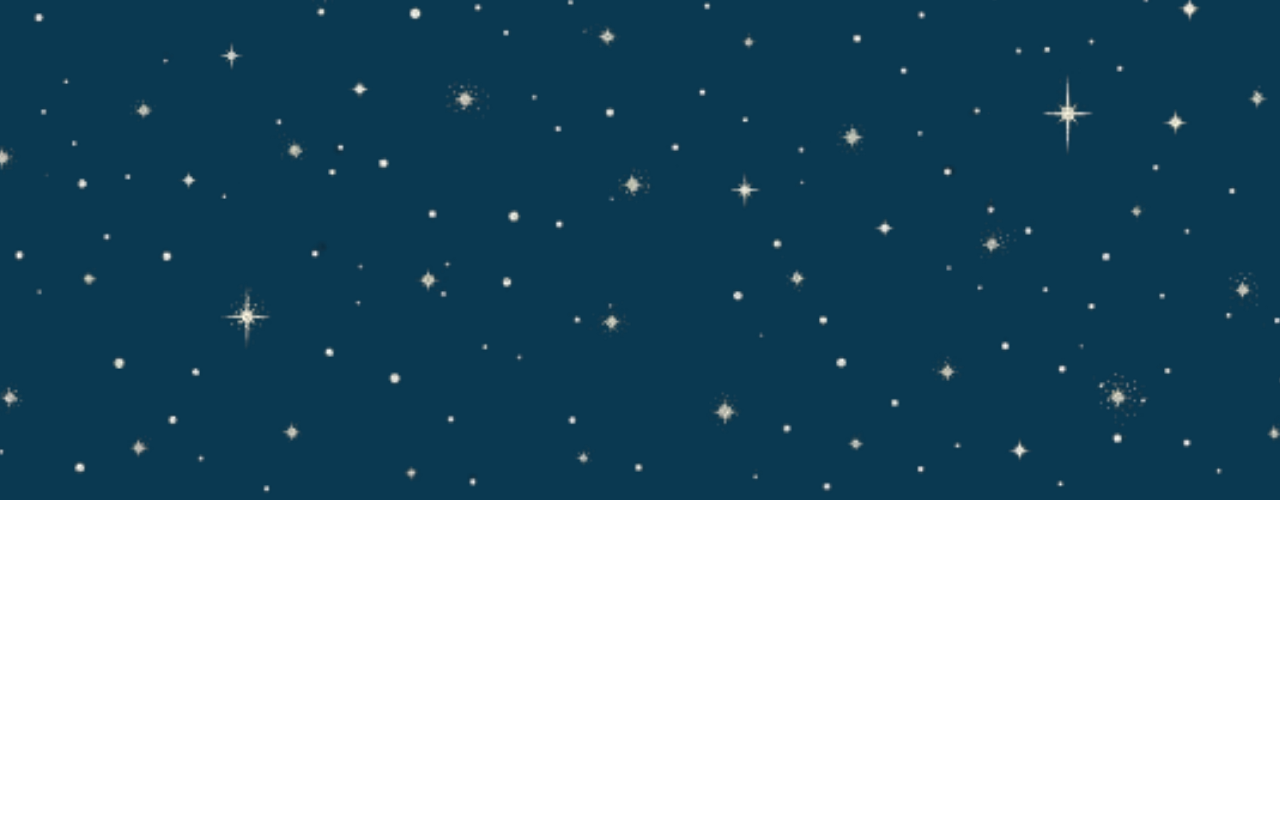
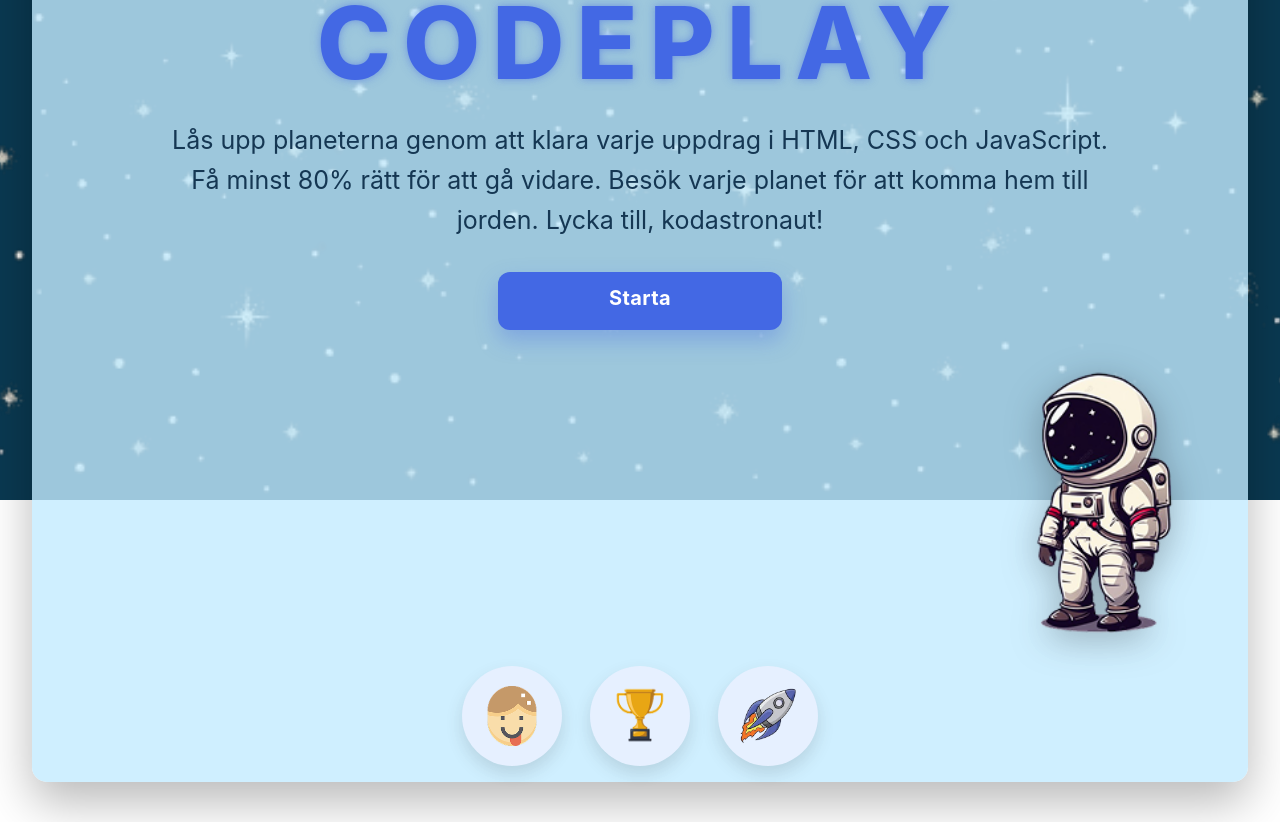
Before and after one commit to Sity-Marp/CodePlay, a React (Create React App) app in the folder frontend/: page /dashboard in a window 1280 px wide. Before the commit this address had no page. Shown: the part 300-1122 px from the top of the page. Before the commit the page ends 800 px from the top, so only its background shows below. Built offline with nearby package versions, Linux system fonts and the light colour scheme.

Commit message:
home samt dashboard + footer

```diff
--- a/frontend/src/App.js
+++ b/frontend/src/App.js
@@ -1,8 +1,10 @@
 import { BrowserRouter, Routes, Route } from "react-router-dom";
 import Navbar from "./components/Navbar";
 import Background from "./components/Background";
+import footer from "./components/Footer";
 import Home from "./pages/Home";
 import Login from "./pages/Login";
+import Dashboard from "./pages/Dashboard";
 import "./App.css";
 
 function App() {
@@ -11,10 +13,11 @@ function App() {
       <Background />
       <Navbar />
       <Routes>
-        <Route path="/" element={<Home />} />{" "}
-        {/* Startsida - utloggad användare */}
+        <Route path="/" element={<Home />} />
         <Route path="/login" element={<Login />} />
+        <Route path="/dashboard" element={<Dashboard />} />
       </Routes>
+      <footer />
     </BrowserRouter>
   );
 }
--- a/frontend/src/pages/Dashboard.css
+++ b/frontend/src/pages/Dashboard.css
@@ -0,0 +1,175 @@
+/* === Sidlayout (samma tänk som Home) === */
+.dashboard {
+  min-height: calc(100vh - 72px);
+  display: grid;
+  place-items: start center;
+  padding: 24px 16px;
+}
+
+/* === Kortet i mitten === */
+.db-card {
+  background: #c3ebffcc;
+  border-radius: 15px;
+  width: clamp(320px, 90vw, 130rem);
+  height: 55rem;
+  box-shadow: 0 20px 48px rgba(0, 0, 0, 0.28);
+  backdrop-filter: saturate(1.05);
+  margin: 32px 0 16px;
+  padding: clamp(20px, 4vw, 32px);
+
+  display: grid;
+  grid-template-rows: auto 1fr auto;  /* topp / mitten / botten i mobilläge */
+  grid-template-columns: 1fr;         /* en kolumn i mobilläge */
+  gap: clamp(12px, 2vw, 20px);
+  position: relative;
+  text-align: center;
+}
+
+/* Överst: titeln */
+.db-title {
+  margin: 0;
+  color: #4368e4;
+  font-weight: 800;
+  text-transform: uppercase;
+  letter-spacing: 0.12em;
+  line-height: 1.15;
+  font-size: clamp(20px, 15vw, 100px);
+  text-shadow:
+    0 0 6px rgba(67, 104, 228, 0.35),
+    0 0 12px rgba(67, 104, 228, 0.25);
+}
+
+/* Mitten: intro (centrerad och lite större) */
+.db-intro {
+  margin: 0 auto;
+  max-width: 60ch;
+  color: #153753;
+  font-size: clamp(16px, 3vw, 25px);
+  line-height: 1.6;
+  padding-inline: 8px;
+  text-align: center;        /* centrera texten */
+  align-self: start;         /* lägg nära toppen av mitten-raden */
+}
+
+/* Primär-CTA under introt (centrerad) */
+.db-cta {
+  margin: 12px 0 0;
+  display: flex;
+  justify-content: center;
+}
+.btn {
+  display: inline-block;
+  text-decoration: none;
+  font-weight: 700;
+  letter-spacing: 0.02em;
+  border-radius: 12px;
+  text-align: center;
+  transition: transform 120ms ease, box-shadow 120ms ease, filter 120ms ease;
+}
+.btn-start {
+  background: #4368e4;
+  color: #ffffff;
+  padding: 14px 22px;
+  min-width: 240px;
+  font-size: clamp(16px, 2.4vw, 20px);
+  box-shadow: 0 10px 22px rgba(67, 104, 228, 0.35);
+}
+.btn-start:hover,
+.btn-start:focus-visible {
+  transform: translateY(-1px);
+  filter: brightness(1.05);
+  box-shadow: 0 14px 28px rgba(67, 104, 228, 0.42);
+}
+.btn-start:active {
+  transform: translateY(0);
+  box-shadow: 0 10px 22px rgba(67, 104, 228, 0.35);
+}
+
+/* Astronaut (lite åt vänster på desktop) */
+.db-right {
+  display: grid;
+  place-items: center;
+  margin-top: clamp(10px, 2vw, 16px);
+}
+.db-astro {
+  width: clamp(120px, 22vw, 220px);
+  height: auto;
+  filter: drop-shadow(0 8px 18px rgba(0, 0, 0, 0.28));
+  user-select: none;
+}
+
+/* Nederst: runda ikon-knappar */
+.db-actions {
+  display: grid;
+  grid-auto-flow: column;
+  justify-content: center;
+  gap: clamp(14px, 3vw, 28px);
+  padding-top: 8px;
+}
+.db-action {
+  display: grid;
+  place-items: center;
+  width: clamp(70px, 20vw, 100px);
+  height: clamp(70px, 20vw, 100px);
+  border-radius: 50%;
+  background: #e6f0ff;
+  box-shadow: 0 8px 18px rgba(0, 0, 0, 0.12);
+  transition: transform 120ms ease, box-shadow 120ms ease, filter 120ms ease;
+  text-decoration: none;
+}
+.db-action:hover,
+.db-action:focus-visible {
+  transform: translateY(-1px);
+  filter: brightness(1.04);
+  box-shadow: 0 12px 24px rgba(0, 0, 0, 0.16);
+}
+.db-action img {
+  width: 60%;
+  height: auto;
+  display: block;
+}
+
+/* Footer under kortet (valfritt) */
+.db-footer {
+  color: #cde4f6;
+  opacity: 0.85;
+  text-align: center;
+  font-size: 0.9rem;
+  padding: 6px 8px 10px;
+  user-select: none;
+}
+
+/* === Desktop-layout: två kolumner i mitten-raden,
+      intro + start-knapp över båda kolumnerna (centrerade) === */
+@media (min-width: 900px) {
+  .db-card {
+    grid-template-rows: auto auto 1fr auto; /* titel / intro+knapp / astro / ikoner */
+    grid-template-columns: 1fr 1fr;
+  }
+
+  .db-title { grid-column: 1 / -1; }  /* titel över båda kolumnerna */
+
+  .db-intro {
+    grid-column: 1 / -1;              /* intro över båda */
+    justify-self: center;              /* centrera blocket */
+    text-align: center;
+  }
+
+  .db-cta {
+    grid-column: 1 / -1;              /* knapp över båda */
+    justify-self: center;
+  }
+
+  .db-right {
+    grid-column: 2 / 3;               /* astronaut i högerkolumn */
+    align-self: center;
+    justify-self: end;
+  }
+  .db-astro {
+    transform: translateX(-8px);       /* flytta lite åt vänster */
+  }
+
+  .db-actions {
+    grid-column: 1 / -1;               /* ikoner över hela bredden längst ned */
+  }
+}
--- a/frontend/src/pages/Dashboard.jsx
+++ b/frontend/src/pages/Dashboard.jsx
@@ -0,0 +1,73 @@
+import { Link } from "react-router-dom";
+import "./Dashboard.css";
+
+export default function Dashboard() {
+  return (
+    <main className="dashboard">
+      <section className="db-card" role="region" aria-label="Dashboard">
+
+        {/* Överst: titel */}
+        <h1 className="db-title">
+          VÄLKOMMEN TILL <br /> CODEPLAY
+        </h1>
+
+        {/* Mitten: introtext  */}
+        <p className="db-intro">
+          Lås upp planeterna genom att klara varje uppdrag i HTML, CSS och
+          JavaScript. Få minst 80% rätt för att gå vidare. Besök varje planet
+          för att komma hem till jorden. Lycka till, kodastronaut!
+        </p>
+
+        {/* Primär-CTA precis under introt */}
+        <div className="db-cta">
+          <Link to="/level-1" className="btn btn-start">
+            Starta
+          </Link>
+          {/* TODO/PLACEHOLDER:
+              Byt "/level-1" till den riktiga rutten när första nivån finns,
+              t.ex. "/levels/html/1". */}
+        </div>
+
+        {/* Höger: astronaut */}
+        <div className="db-right">
+          <img
+            src="/images/player.png"
+            alt="Astronaut"
+            className="db-astro"
+            draggable="false"
+          />
+        </div>
+
+        {/* Nederst: runda ikon-knappar */}
+        <nav className="db-actions" aria-label="Snabblänkar">
+          <Link
+            to="/profile"
+            className="db-action"
+            aria-label="Gå till profil"
+            title="Profil"
+          >
+            <img src="/images/profile.png" alt="" aria-hidden="true" />
+          </Link>
+
+          <Link
+            to="/leaderboard"
+            className="db-action"
+            aria-label="Gå till leaderboard"
+            title="Leaderboard"
+          >
+            <img src="/images/trophy.png" alt="" aria-hidden="true" />
+          </Link>
+
+          <Link
+            to="/levels"
+            className="db-action"
+            aria-label="Gå till nivåer"
+            title="Nivåer"
+          >
+            <img src="/images/rocket.png" alt="" aria-hidden="true" />
+          </Link>
+        </nav>
+      </section>
+    </main>
+  );
+}
```
